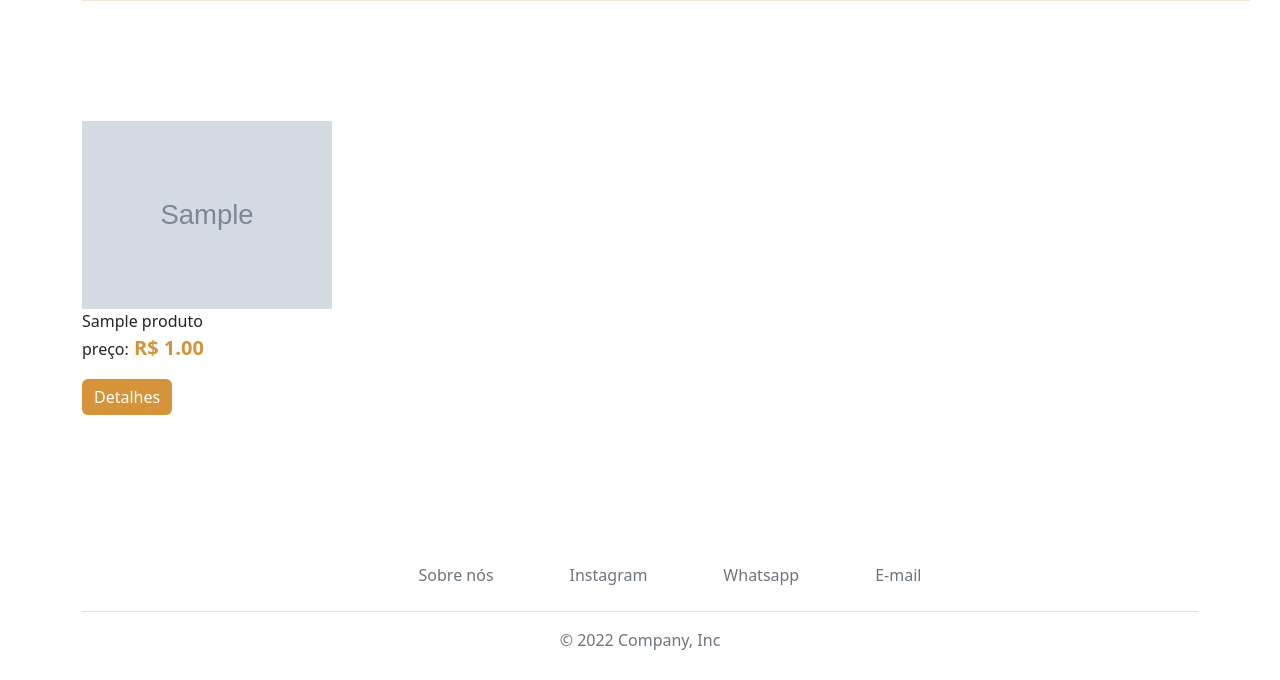
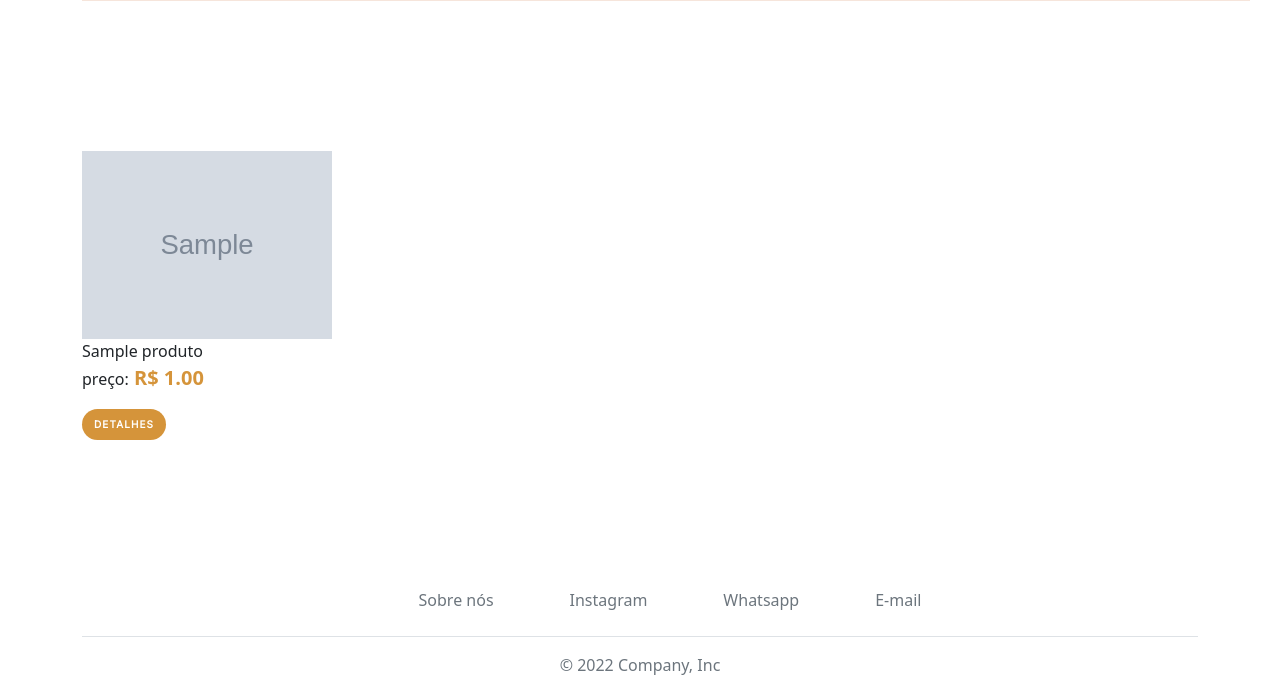
Before and after one commit to bagm4/bazar, a Django app: page / in a window 1280 px wide. Shown: the part 556-1236 px from the top of the page. Before the commit the page ends 1206 px from the top, so only its background shows below. Run offline with Django 4.2, Linux system fonts and the light colour scheme; tables that the repository leaves empty hold one stand-in row (values such as "Sample post"); grey boxes marked "Sample" are stand-in pictures; parts of the project's set-up code (start-up, migrations or seed data) failed here and were passed over; some libraries are stand-ins or nearby versions.

Commit message:
quase pronto

```diff
--- a/main/static/css/style.css
+++ b/main/static/css/style.css
@@ -67,3 +67,14 @@ h2{
     line-height: 24px;
     color: #D5943A;
 }
+
+.fontbot{
+    font-family: 'Inter';
+    font-weight: 800;
+    font-size: 10px;
+    line-height: 19px;
+    letter-spacing: 0.11em;
+    text-transform: uppercase;
+    color: #FFFFFF;
+    border-radius: 50px;
+}
--- a/main/templates/base.html
+++ b/main/templates/base.html
@@ -32,7 +32,7 @@
             <a class="nav-link" href="{% url 'acessorios' %}">acessórios</a>
           </li>
           <li class="nav-item">
-            <a class="nav-link" href="#">sobre nos</a>
+            <a class="nav-link" href="{% url 'quem_somos' %}">sobre nos</a>
           </li>
           <li class="nav-item">
             <a class="nav-link" href="#">Cadastro</a>
--- a/main/templates/detalhe.html
+++ b/main/templates/detalhe.html
@@ -19,11 +19,12 @@
             <p class="tag_categoria">{{produto.categoria}}</p>
             <h2>Descrição:</h2>
             <p>{{produto.descricao}}</p>
+            <a href="{% url 'detalhes' produto.id %}" class="btn btn-primary fontbot" style="background-color:#9D8561; border: none;">voltar</a>
+            <a href="{% url 'detalhes' produto.id %}" class="btn btn-primary fontbot" style="background-color:#7E9F82; border: none;">adicionar</a>
         </div>
     </div>
     <div class="col">
-        <a href="{% url 'detalhes' produto.id %}" class="btn btn-primary" style="background-color:#9D8561; border: none; border-radius: 50px;">voltar</a>
-        <a href="{% url 'detalhes' produto.id %}" class="btn btn-primary" style="background-color:#D5943A; border: none; border-radius: 50px;">adicionar</a>
+
     </div>
 </div>
 
--- a/main/templates/index.html
+++ b/main/templates/index.html
@@ -8,12 +8,12 @@
 
 <div class="row">
     {% for produto in produtos %}
-    <div class="col" style="margin-top: 60px;">
+    <div class="col" style="margin-top: 90px;">
         <img src="/media/{{produto.imagem}}" width="250px" alt="">
         <div >
             <p style="margin-bottom: 0px;">{{produto.nome}}</p>
             <p>preço:<span class="preco_style"> R$ {{ produto.preco }}</span></p>
-            <a href="{% url 'detalhes' produto.id %}" class="btn btn-primary" style="background-color:#D5943A; border: none;">Detalhes</a>
+            <a href="{% url 'detalhes' produto.id %}" class="btn btn-primary fontbot" style="background-color:#D5943A; border: none;">Detalhes</a>
         </div>
     </div>
     {% endfor %}
--- a/main/templates/quem_somos.html
+++ b/main/templates/quem_somos.html
@@ -9,8 +9,7 @@
 <!-- Obs.: o css local não está aparecendo no site -->
 
 <div class="container .col-sm-6">
-    <div class="row" style="background-color: rgb(rgba(0, 39, 59, 0.979), green, blue);
-    border: 1px black;">
+    <div class="row" style="background-color: rgb(rgba(0, 39, 59, 0.979));">
       <div class="col">
         oiiiiiiiiiiiiiiiiiiiiiiiiiiiiiiiiiiiiiiiiiiiiiiiiiiiiiiiiiiiiii
       </div>
@@ -18,8 +17,7 @@
         oiiiiiiiiiiiiiiiiiiiiiiiiiiiiiiiiiiiiiiiiiiiiiiiiiiiiiiiiiiiiii
       </div>
     </div>
-    <div class="row" style="background-color: rgb(rgba(0, 39, 59, 0.979), green, blue);
-    border: 1px black;">
+    <div class="row" style="background-color: rgb(rgba(0, 39, 59, 0.979))">
       <div class="col">
 
         oiiiiiiiiiiiiiiiiiiiiiiiiiiiiiiiiiiiiiiiiiiiiiiiiiiiiiiiiiiiiiiii
--- a/main/views.py
+++ b/main/views.py
@@ -15,6 +15,9 @@ def detalhes (request, id):
     produto = Produto.objects.get(id=id)
     context = {'produto' : produto}
     return render (request, 'detalhe.html', context)
+
+def quem_somos (request):
+    return render (request, 'quem_somos.html')
 
 def feminino (request):
     context = {'categoria': 'feminino'}
```
